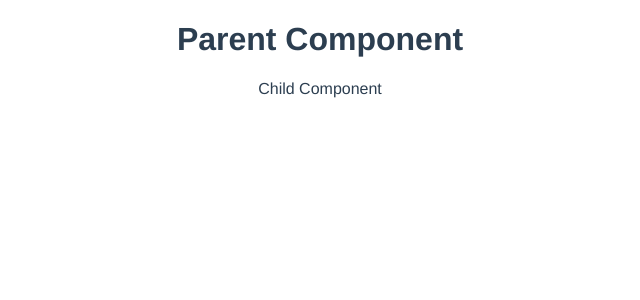
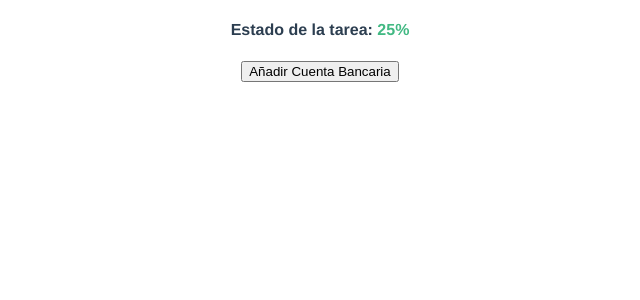
Before and after one commit to Pancratzia/Vue-Projects, a Vue app in the folder control-project/: page / in a window 1280 px wide. Shown: the top 300 px of the page, without its empty margins (320-960 px from the left). Built offline with nearby package versions, Linux system fonts and the light colour scheme.

Commit message:
Aprendiendo sobre control delegado

```diff
--- a/control-project/src/components/ChildComponent.vue
+++ b/control-project/src/components/ChildComponent.vue
@@ -1,11 +1,32 @@
 <template>
-    <div>
-        Child Component
-    </div>
+
+    <h4>Estado de la tarea: <span>{{ percentage }}%</span></h4>
+
 </template>
 
 <script lang="ts" setup>
+import { onMounted, ref, Ref, defineExpose } from 'vue';
+
+const percentage: Ref<number> = ref(0);
+
+onMounted(() => {
+    percentage.value = ref(25);
+})
+
+const recalculate = () => {
+    percentage.value = 50;
+}
+
+defineExpose({ recalculate });
 </script>
 
 <style scoped>
+h4 {
+    color: #2c3e50;
+
+    span {
+        color: #42b983;
+        font-weight: 700;
+    }
+}
 </style>
--- a/control-project/src/components/ParentComponent.vue
+++ b/control-project/src/components/ParentComponent.vue
@@ -1,12 +1,20 @@
 <template>
     <div>
-        <h1>Parent Component</h1>
+        <ChildComponent ref="percentageComponent"></ChildComponent>
 
-        <ChildComponent />
+        <button @click="banco">Añadir Cuenta Bancaria</button>
     </div>
 </template>
 
 <script lang="ts" setup>
+import ChildComponent from './ChildComponent.vue';
+import { ref } from 'vue';
+const percentageComponent = ref(null);
 
-import ChildComponent from './ChildComponent.vue';
+const banco = () => {
+
+    //Conecta con el Servicio y sube la información
+    alert("Se ha añadido una cuenta bancaria");
+    percentageComponent.value.recalculate();
+}
 </script>
```
